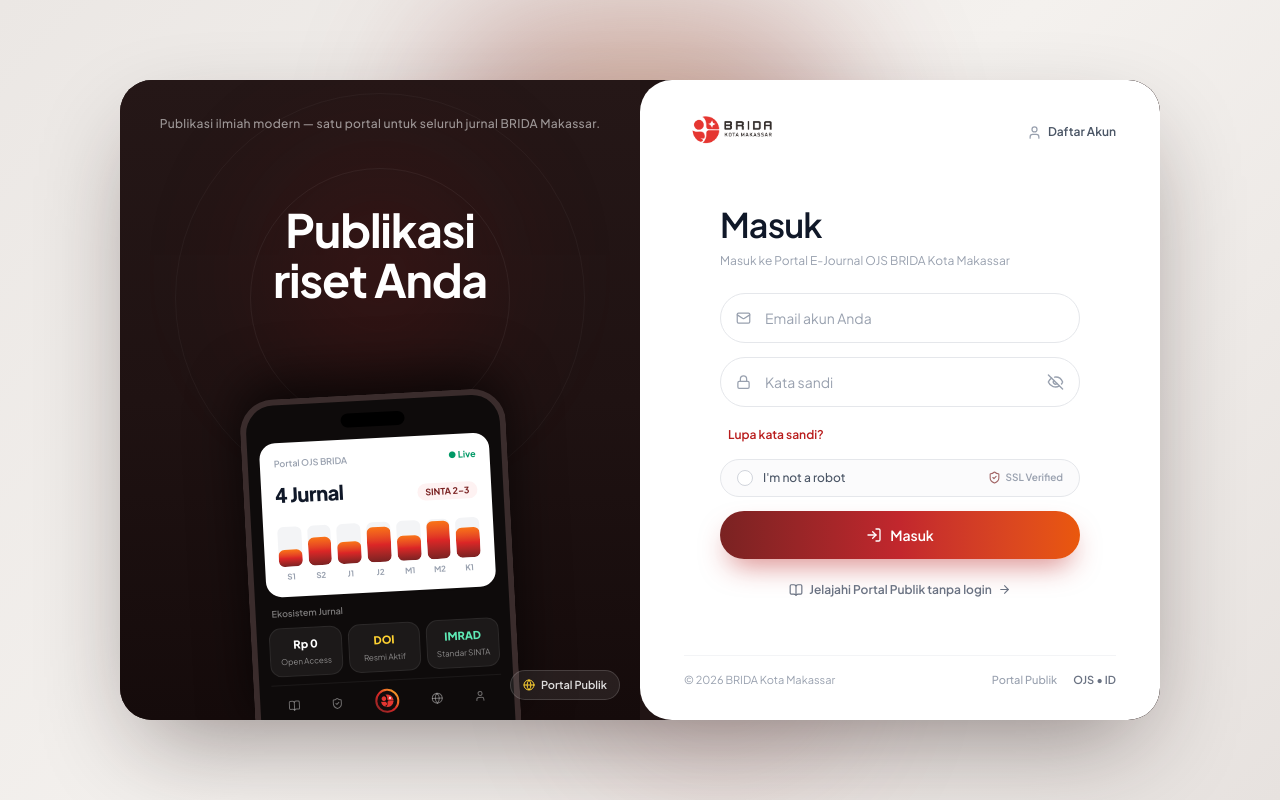
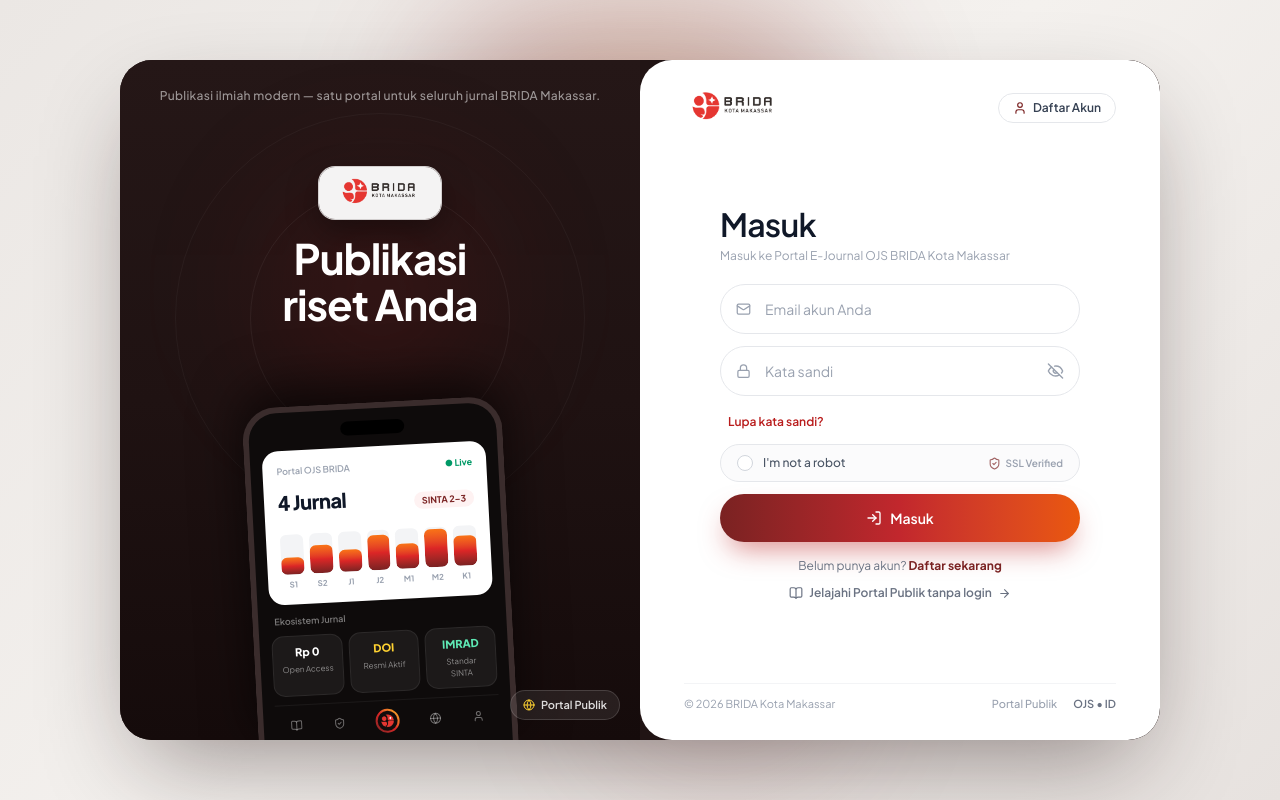
Before and after one commit to Xzzen/ojs-brida, a React (Vite) app in the folder frontend-ojs/: page / in a window 1280 px wide. Built offline with nearby package versions, Linux system fonts and the light colour scheme; no server answers; a web font is replaced by a local one.

Commit message:
Add BRIDA logo above Login headline + smooth 700ms dual-panel slide animation on Sign Up / Sign In toggle

```diff
--- a/frontend-ojs/src/Login.jsx
+++ b/frontend-ojs/src/Login.jsx
@@ -32,6 +32,8 @@ export default function Login({ onLogin, onOpenPublicPortal }) {
   const [loading, setLoading] = useState(false);
   const [errorMsg, setErrorMsg] = useState('');
   const [infoMsg, setInfoMsg] = useState('');
+
+  const isRegister = mode === 'register';
 
   const handleSwitchMode = (nextMode) => {
     setMode(nextMode);
@@ -131,17 +133,23 @@ export default function Login({ onLogin, onOpenPublicPortal }) {
         style={{ background: 'radial-gradient(circle, #7A2222 0%, transparent 70%)' }}
       />
 
-      {/* MAIN FLOATING LUXURY SPLIT CARD (INSPIRED BY MODERN FINTECH SIGN-IN) */}
-      <div className="relative z-10 w-full max-w-[1040px] min-h-[640px] rounded-[32px] bg-[#211414] shadow-[0_38px_100px_-24px_rgba(28,10,10,0.45)] overflow-hidden grid grid-cols-1 lg:grid-cols-12">
+      {/* MAIN FLOATING LUXURY SPLIT CARD WITH SMOOTH SLIDE ANIMATION */}
+      <div className="relative z-10 w-full max-w-[1040px] lg:h-[680px] rounded-[32px] bg-[#211414] shadow-[0_38px_100px_-24px_rgba(28,10,10,0.45)] overflow-hidden flex flex-col lg:block">
         {/* ================================================================
-            LEFT PANEL: DEEP ESPRESSO-MAROON DARK SHOWCASE
+            PANEL GELAP (SHOWCASE + LOGO BRIDA + MOCKUP HP)
+            - Mode Masuk: di KIRI (translate-x-0)
+            - Mode Daftar Akun: slide mulus ke KANAN (translate-x-full)
            ================================================================ */}
-        <div className="lg:col-span-6 relative bg-gradient-to-b from-[#251717] via-[#1f1212] to-[#150b0b] text-white px-8 pt-9 pb-0 flex flex-col justify-between overflow-hidden min-h-[420px] lg:min-h-[640px]">
+        <div
+          className={`relative lg:absolute lg:top-0 lg:left-0 lg:w-1/2 lg:h-full z-20 bg-gradient-to-b from-[#251717] via-[#1f1212] to-[#150b0b] text-white px-8 pt-7 pb-0 flex flex-col justify-between overflow-hidden min-h-[440px] transition-transform duration-700 ease-[cubic-bezier(0.65,0,0.35,1)] ${
+            isRegister ? 'lg:translate-x-full' : 'lg:translate-x-0'
+          }`}
+        >
           {/* Subtle Concentric Circle Rings Behind Headline */}
-          <div className="pointer-events-none absolute top-[34%] left-1/2 -translate-x-1/2 -translate-y-1/2 w-[260px] h-[260px] rounded-full border border-white/[0.06]" />
-          <div className="pointer-events-none absolute top-[34%] left-1/2 -translate-x-1/2 -translate-y-1/2 w-[410px] h-[410px] rounded-full border border-white/[0.04]" />
+          <div className="pointer-events-none absolute top-[38%] left-1/2 -translate-x-1/2 -translate-y-1/2 w-[260px] h-[260px] rounded-full border border-white/[0.06]" />
+          <div className="pointer-events-none absolute top-[38%] left-1/2 -translate-x-1/2 -translate-y-1/2 w-[410px] h-[410px] rounded-full border border-white/[0.04]" />
           <div
-            className="pointer-events-none absolute top-[30%] left-1/2 -translate-x-1/2 -translate-y-1/2 w-[320px] h-[320px] rounded-full opacity-25 blur-3xl"
+            className="pointer-events-none absolute top-[34%] left-1/2 -translate-x-1/2 -translate-y-1/2 w-[320px] h-[320px] rounded-full opacity-25 blur-3xl"
             style={{ background: 'radial-gradient(circle, #991B1B 0%, transparent 70%)' }}
           />
 
@@ -150,18 +158,40 @@ export default function Login({ onLogin, onOpenPublicPortal }) {
             Publikasi ilmiah modern — satu portal untuk seluruh jurnal BRIDA Makassar.
           </p>
 
-          {/* Center Bold Display Headline */}
-          <div className="relative z-10 text-center my-6 lg:my-8">
-            <h2 className="text-4xl sm:text-[46px] font-bold tracking-tight leading-[1.08] text-white">
-              Publikasi
-              <br />
-              riset Anda
+          {/* Logo Resmi BRIDA di Atas Judul + Headline Dinamis */}
+          <div key={mode} className="relative z-10 text-center my-4 lg:my-5 space-y-4 animate-fade-slide">
+            <div className="inline-flex items-center justify-center bg-white/95 rounded-2xl px-4 py-2 shadow-[0_12px_32px_rgba(0,0,0,0.38)] ring-1 ring-white/80">
+              <img
+                src="/assets/brida-logo.png"
+                alt="Logo BRIDA Kota Makassar"
+                className="h-8 sm:h-9 w-auto object-contain"
+              />
+            </div>
+
+            <h2 className="text-3xl sm:text-[42px] font-bold tracking-tight leading-[1.08] text-white">
+              {isRegister ? (
+                <>
+                  Mulai berkarya
+                  <br />
+                  bersama BRIDA
+                </>
+              ) : (
+                <>
+                  Publikasi
+                  <br />
+                  riset Anda
+                </>
+              )}
             </h2>
           </div>
 
-          {/* Bottom Sleek Tilted Smartphone UI Mockup */}
-          <div className="relative z-10 flex justify-center items-end pt-2">
-            <div className="w-[248px] sm:w-[266px] rounded-t-[34px] bg-[#0e0b0b] border-t-[6px] border-x-[6px] border-[#3a2c2c] shadow-[0_-18px_50px_rgba(0,0,0,0.65)] p-3 pb-4 -rotate-3 translate-y-2 transition-transform duration-500 hover:rotate-0">
+          {/* Bottom Sleek Tilted Smartphone UI Mockup (rotates smoothly with slide!) */}
+          <div className="relative z-10 flex justify-center items-end pt-1">
+            <div
+              className={`w-[244px] sm:w-[260px] rounded-t-[34px] bg-[#0e0b0b] border-t-[6px] border-x-[6px] border-[#3a2c2c] shadow-[0_-18px_50px_rgba(0,0,0,0.65)] p-3 pb-4 translate-y-2 transition-transform duration-700 ease-[cubic-bezier(0.65,0,0.35,1)] hover:rotate-0 ${
+                isRegister ? 'rotate-3' : '-rotate-3'
+              }`}
+            >
               {/* Dynamic Island */}
               <div className="w-16 h-3.5 bg-black rounded-full mx-auto mb-3" />
 
@@ -180,7 +210,7 @@ export default function Login({ onLogin, onOpenPublicPortal }) {
                   </span>
                 </div>
 
-                {/* Crimson-Coral Bar Chart (Matching Reference Energy) */}
+                {/* Crimson-Coral Bar Chart */}
                 <div className="flex items-end justify-between gap-1.5 h-16 pt-2">
                   {chartBars.map((bar) => (
                     <div key={bar.label} className="flex-1 flex flex-col items-center gap-1 h-full justify-end">
@@ -230,12 +260,14 @@ export default function Login({ onLogin, onOpenPublicPortal }) {
             </div>
           </div>
 
-          {/* Subtle Public Access Pill Bottom-Right of Dark Panel */}
+          {/* Subtle Public Access Pill inside Dark Panel */}
           <button
             type="button"
             onClick={onOpenPublicPortal}
             title="Jelajahi Portal Publik tanpa login"
-            className="hidden lg:inline-flex items-center gap-1.5 absolute bottom-5 right-5 z-20 px-3 py-1.5 rounded-full bg-white/[0.08] hover:bg-white/[0.16] border border-white/15 text-[11px] font-semibold text-white/85 transition cursor-pointer"
+            className={`hidden lg:inline-flex items-center gap-1.5 absolute bottom-5 z-20 px-3 py-1.5 rounded-full bg-white/[0.08] hover:bg-white/[0.16] border border-white/15 text-[11px] font-semibold text-white/85 transition cursor-pointer ${
+              isRegister ? 'left-5' : 'right-5'
+            }`}
           >
             <Globe size={12} className="text-amber-300" />
             Portal Publik
@@ -243,11 +275,19 @@ export default function Login({ onLogin, onOpenPublicPortal }) {
         </div>
 
         {/* ================================================================
-            RIGHT PANEL: CRISP ULTRA-CLEAN WHITE FORM PANEL
+            PANEL PUTIH (FORM MASUK / DAFTAR AKUN)
+            - Mode Masuk: di KANAN (translate-x-full)
+            - Mode Daftar Akun: slide mulus ke KIRI (translate-x-0)
            ================================================================ */}
-        <div className="lg:col-span-6 bg-white rounded-[32px] lg:rounded-l-[32px] px-7 sm:px-11 py-7 sm:py-8 flex flex-col justify-between">
-          {/* Top Bar Inside Right Panel: BRIDA Logo + Minimalist Sign Up / Sign In Switch */}
-          <div className="flex items-center justify-between gap-3">
+        <div
+          className={`relative lg:absolute lg:top-0 lg:left-0 lg:w-1/2 lg:h-full z-10 bg-white px-7 sm:px-11 py-6 sm:py-7 flex flex-col justify-between overflow-y-auto transition-all duration-700 ease-[cubic-bezier(0.65,0,0.35,1)] ${
+            isRegister
+              ? 'lg:translate-x-0 rounded-[32px] lg:rounded-l-[32px] lg:rounded-r-[32px]'
+              : 'lg:translate-x-full rounded-[32px] lg:rounded-l-[32px] lg:rounded-r-[32px]'
+          }`}
+        >
+          {/* Top Bar Inside White Panel: BRIDA Logo + Toggle Daftar / Masuk */}
+          <div className="flex items-center justify-between gap-3 shrink-0">
             <img
               src="/assets/brida-logo.png"
               alt="BRIDA Kota Makassar"
@@ -255,41 +295,41 @@ export default function Login({ onLogin, onOpenPublicPortal }) {
             />
             <button
               type="button"
-              onClick={() => handleSwitchMode(mode === 'login' ? 'register' : 'login')}
-              className="inline-flex items-center gap-1.5 text-xs font-semibold text-gray-600 hover:text-[#7A2222] transition cursor-pointer"
+              onClick={() => handleSwitchMode(isRegister ? 'login' : 'register')}
+              className="inline-flex items-center gap-1.5 px-3.5 py-1.5 rounded-full border border-gray-200 hover:border-[#7A2222]/40 hover:bg-[#FDF7F7] text-xs font-semibold text-gray-700 hover:text-[#7A2222] transition cursor-pointer"
             >
-              <User size={15} className="text-gray-400" />
-              <span>{mode === 'login' ? 'Daftar Akun' : 'Masuk'}</span>
+              <User size={14} className="text-[#7A2222]" />
+              <span>{isRegister ? 'Masuk' : 'Daftar Akun'}</span>
             </button>
           </div>
 
           {/* Center Minimalist Form Area */}
-          <div className="w-full max-w-[360px] mx-auto my-6">
-            <h1 className="text-[30px] sm:text-[34px] font-semibold text-gray-900 tracking-tight leading-tight mb-1.5">
-              {mode === 'login' ? 'Masuk' : 'Daftar Akun'}
+          <div key={mode} className="w-full max-w-[360px] mx-auto my-auto py-4 animate-fade-slide">
+            <h1 className="text-[28px] sm:text-[32px] font-semibold text-gray-900 tracking-tight leading-tight mb-1">
+              {isRegister ? 'Daftar Akun' : 'Masuk'}
             </h1>
-            <p className="text-xs text-gray-400 mb-6">
-              {mode === 'login'
-                ? 'Masuk ke Portal E-Journal OJS BRIDA Kota Makassar'
-                : 'Buat akun Penulis atau Mitra Bestari (Reviewer) baru'}
+            <p className="text-xs text-gray-400 mb-5">
+              {isRegister
+                ? 'Buat akun Penulis atau Mitra Bestari (Reviewer) baru'
+                : 'Masuk ke Portal E-Journal OJS BRIDA Kota Makassar'}
             </p>
 
             {/* Error / Info Alerts */}
             {errorMsg && (
-              <div className="mb-4 px-4 py-3 rounded-2xl bg-rose-50 border border-rose-200 text-rose-700 text-xs font-semibold flex items-start gap-2">
+              <div className="mb-3.5 px-4 py-2.5 rounded-2xl bg-rose-50 border border-rose-200 text-rose-700 text-xs font-semibold flex items-start gap-2">
                 <AlertCircle size={15} className="shrink-0 mt-0.5" />
                 <span>{errorMsg}</span>
               </div>
             )}
             {infoMsg && (
-              <div className="mb-4 px-4 py-3 rounded-2xl bg-[#FEF2F2] border border-[#7A2222]/20 text-[#7A2222] text-xs font-semibold flex items-start gap-2">
+              <div className="mb-3.5 px-4 py-2.5 rounded-2xl bg-[#FEF2F2] border border-[#7A2222]/20 text-[#7A2222] text-xs font-semibold flex items-start gap-2">
                 <CheckCircle2 size={15} className="shrink-0 mt-0.5" />
                 <span>{infoMsg}</span>
               </div>
             )}
 
-            <form onSubmit={handleSubmit} className="space-y-3.5">
-              {mode === 'register' && (
+            <form onSubmit={handleSubmit} className="space-y-3">
+              {isRegister && (
                 <>
                   <div className="relative">
                     <User size={15} className="absolute left-4 top-1/2 -translate-y-1/2 text-gray-400" />
@@ -298,7 +338,7 @@ export default function Login({ onLogin, onOpenPublicPortal }) {
                       value={name}
                       onChange={(e) => setName(e.target.value)}
                       placeholder="Nama Lengkap & Gelar *"
-                      className="w-full pl-11 pr-5 py-3 rounded-full border border-gray-200 bg-white text-xs sm:text-sm text-gray-800 placeholder:text-gray-400 focus:outline-none focus:border-[#7A2222] focus:ring-4 focus:ring-[#7A2222]/10 transition"
+                      className="w-full pl-11 pr-5 py-2.5 rounded-full border border-gray-200 bg-white text-xs sm:text-sm text-gray-800 placeholder:text-gray-400 focus:outline-none focus:border-[#7A2222] focus:ring-4 focus:ring-[#7A2222]/10 transition"
                       required
                     />
                   </div>
@@ -311,7 +351,7 @@ export default function Login({ onLogin, onOpenPublicPortal }) {
                         value={affiliation}
                         onChange={(e) => setAffiliation(e.target.value)}
                         placeholder="Instansi / Afiliasi"
-                        className="w-full pl-10 pr-4 py-3 rounded-full border border-gray-200 bg-white text-xs text-gray-800 placeholder:text-gray-400 focus:outline-none focus:border-[#7A2222] focus:ring-4 focus:ring-[#7A2222]/10 transition"
+                        className="w-full pl-10 pr-4 py-2.5 rounded-full border border-gray-200 bg-white text-xs text-gray-800 placeholder:text-gray-400 focus:outline-none focus:border-[#7A2222] focus:ring-4 focus:ring-[#7A2222]/10 transition"
                       />
                     </div>
                     <div className="relative">
@@ -319,7 +359,7 @@ export default function Login({ onLogin, onOpenPublicPortal }) {
                       <select
                         value={registerRole}
                         onChange={(e) => setRegisterRole(e.target.value)}
-                        className="w-full pl-10 pr-4 py-3 rounded-full border border-gray-200 bg-white text-xs font-semibold text-gray-700 focus:outline-none focus:border-[#7A2222] transition cursor-pointer"
+                        className="w-full pl-10 pr-4 py-2.5 rounded-full border border-gray-200 bg-white text-xs font-semibold text-gray-700 focus:outline-none focus:border-[#7A2222] transition cursor-pointer"
                       >
                         <option value="author">Penulis (Author)</option>
                         <option value="reviewer">Mitra Bestari</option>
@@ -335,7 +375,7 @@ export default function Login({ onLogin, onOpenPublicPortal }) {
                         value={specialty}
                         onChange={(e) => setSpecialty(e.target.value)}
                         placeholder="Bidang Keahlian (mis. Smart City, Kesehatan)"
-                        className="w-full pl-11 pr-5 py-3 rounded-full border border-gray-200 bg-white text-xs sm:text-sm text-gray-800 placeholder:text-gray-400 focus:outline-none focus:border-[#7A2222] focus:ring-4 focus:ring-[#7A2222]/10 transition"
+                        className="w-full pl-11 pr-5 py-2.5 rounded-full border border-gray-200 bg-white text-xs sm:text-sm text-gray-800 placeholder:text-gray-400 focus:outline-none focus:border-[#7A2222] focus:ring-4 focus:ring-[#7A2222]/10 transition"
                       />
                     </div>
                   )}
@@ -350,7 +390,7 @@ export default function Login({ onLogin, onOpenPublicPortal }) {
                   value={email}
                   onChange={(e) => setEmail(e.target.value)}
                   placeholder="Email akun Anda"
-                  className="w-full pl-11 pr-5 py-3.5 rounded-full border border-gray-200 bg-white text-xs sm:text-sm text-gray-800 placeholder:text-gray-400 focus:outline-none focus:border-[#7A2222] focus:ring-4 focus:ring-[#7A2222]/10 transition"
+                  className={`w-full pl-11 pr-5 ${isRegister ? 'py-2.5' : 'py-3.5'} rounded-full border border-gray-200 bg-white text-xs sm:text-sm text-gray-800 placeholder:text-gray-400 focus:outline-none focus:border-[#7A2222] focus:ring-4 focus:ring-[#7A2222]/10 transition`}
                   required
                 />
               </div>
@@ -362,8 +402,8 @@ export default function Login({ onLogin, onOpenPublicPortal }) {
                   type={showPassword ? 'text' : 'password'}
                   value={password}
                   onChange={(e) => setPassword(e.target.value)}
-                  placeholder={mode === 'register' ? 'Kata sandi (minimal 6 karakter)' : 'Kata sandi'}
-                  className="w-full pl-11 pr-12 py-3.5 rounded-full border border-gray-200 bg-white text-xs sm:text-sm text-gray-800 placeholder:text-gray-400 focus:outline-none focus:border-[#7A2222] focus:ring-4 focus:ring-[#7A2222]/10 transition"
+                  placeholder={isRegister ? 'Kata sandi (minimal 6 karakter)' : 'Kata sandi'}
+                  className={`w-full pl-11 pr-12 ${isRegister ? 'py-2.5' : 'py-3.5'} rounded-full border border-gray-200 bg-white text-xs sm:text-sm text-gray-800 placeholder:text-gray-400 focus:outline-none focus:border-[#7A2222] focus:ring-4 focus:ring-[#7A2222]/10 transition`}
                   required
                 />
                 <button
@@ -376,8 +416,8 @@ export default function Login({ onLogin, onOpenPublicPortal }) {
                 </button>
               </div>
 
-              {/* Forgot Password Link (Matching Reference Placement) */}
-              {mode === 'login' && (
+              {/* Forgot Password Link */}
+              {!isRegister && (
                 <div className="px-2">
                   <button
                     type="button"
@@ -437,15 +477,25 @@ export default function Login({ onLogin, onOpenPublicPortal }) {
                 <span>
                   {loading
                     ? 'Memproses...'
-                    : mode === 'login'
-                    ? 'Masuk'
-                    : 'Daftar Akun Baru'}
+                    : isRegister
+                    ? 'Daftar Akun Baru'
+                    : 'Masuk'}
                 </span>
               </button>
             </form>
 
             {/* Quick Open-Access Visitor Action */}
-            <div className="mt-5 text-center">
+            <div className="mt-4 text-center space-y-2">
+              <p className="text-xs text-gray-500">
+                {isRegister ? 'Sudah punya akun? ' : 'Belum punya akun? '}
+                <button
+                  type="button"
+                  onClick={() => handleSwitchMode(isRegister ? 'login' : 'register')}
+                  className="font-bold text-[#7A2222] hover:underline cursor-pointer"
+                >
+                  {isRegister ? 'Masuk di sini' : 'Daftar sekarang'}
+                </button>
+              </p>
               <button
                 type="button"
                 onClick={onOpenPublicPortal}
@@ -458,8 +508,8 @@ export default function Login({ onLogin, onOpenPublicPortal }) {
             </div>
           </div>
 
-          {/* Bottom Minimalist Footer Inside Right Panel */}
-          <div className="pt-4 border-t border-gray-100 flex flex-wrap items-center justify-between gap-2 text-[11px] text-gray-400">
+          {/* Bottom Minimalist Footer Inside White Panel */}
+          <div className="pt-3 border-t border-gray-100 flex flex-wrap items-center justify-between gap-2 text-[11px] text-gray-400 shrink-0">
             <span>© 2026 BRIDA Kota Makassar</span>
             <div className="flex items-center gap-4 font-medium">
               <button
--- a/frontend-ojs/src/index.css
+++ b/frontend-ojs/src/index.css
@@ -61,3 +61,18 @@
   border-color: rgba(122, 34, 34, 0.4);
   box-shadow: 0 4px 12px rgba(17, 24, 39, 0.05), 0 20px 38px -18px rgba(122, 34, 34, 0.18);
 }
+
+@keyframes fadeSlideSoft {
+  from {
+    opacity: 0;
+    transform: translateY(8px);
+  }
+  to {
+    opacity: 1;
+    transform: translateY(0);
+  }
+}
+
+.animate-fade-slide {
+  animation: fadeSlideSoft 0.45s cubic-bezier(0.22, 1, 0.36, 1) both;
+}
```
